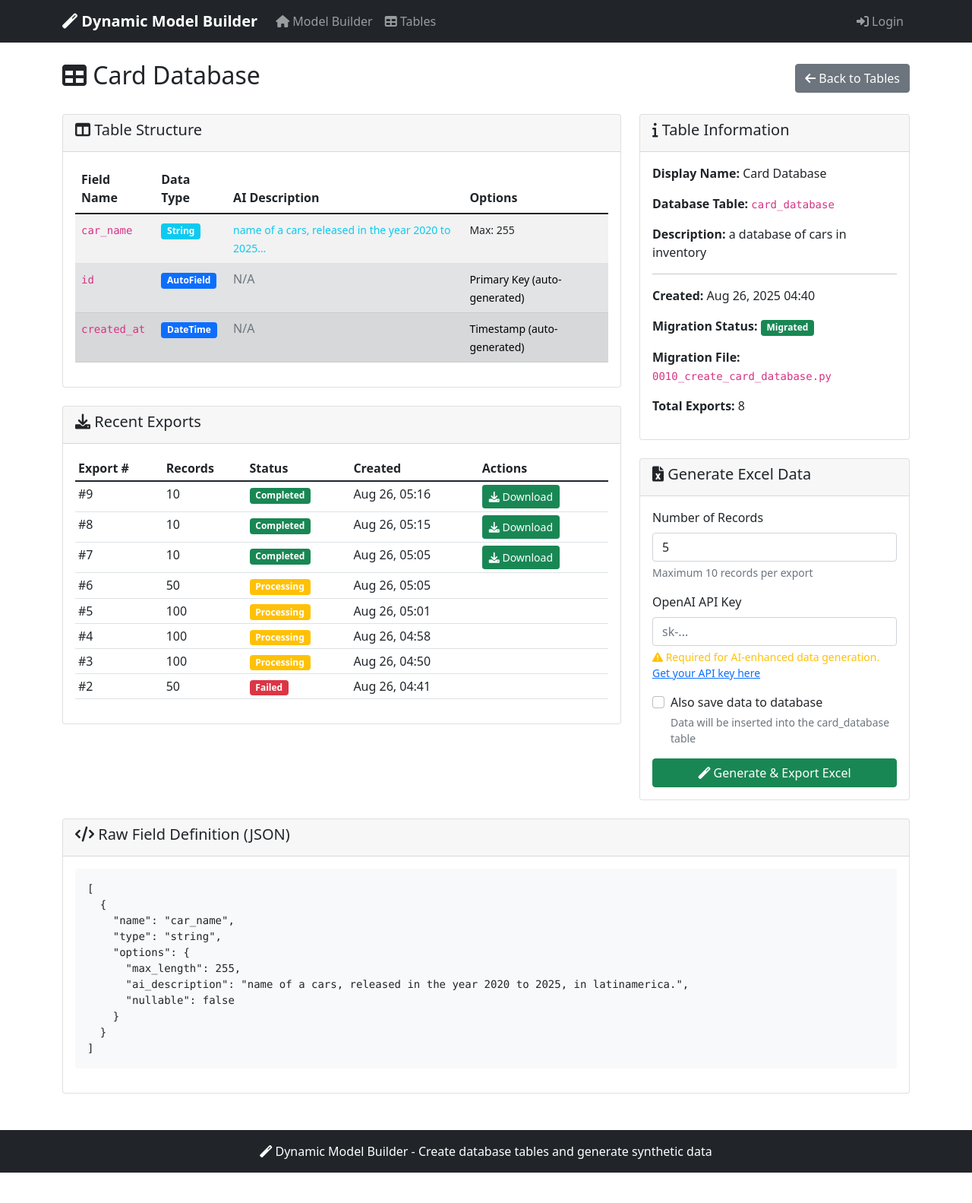
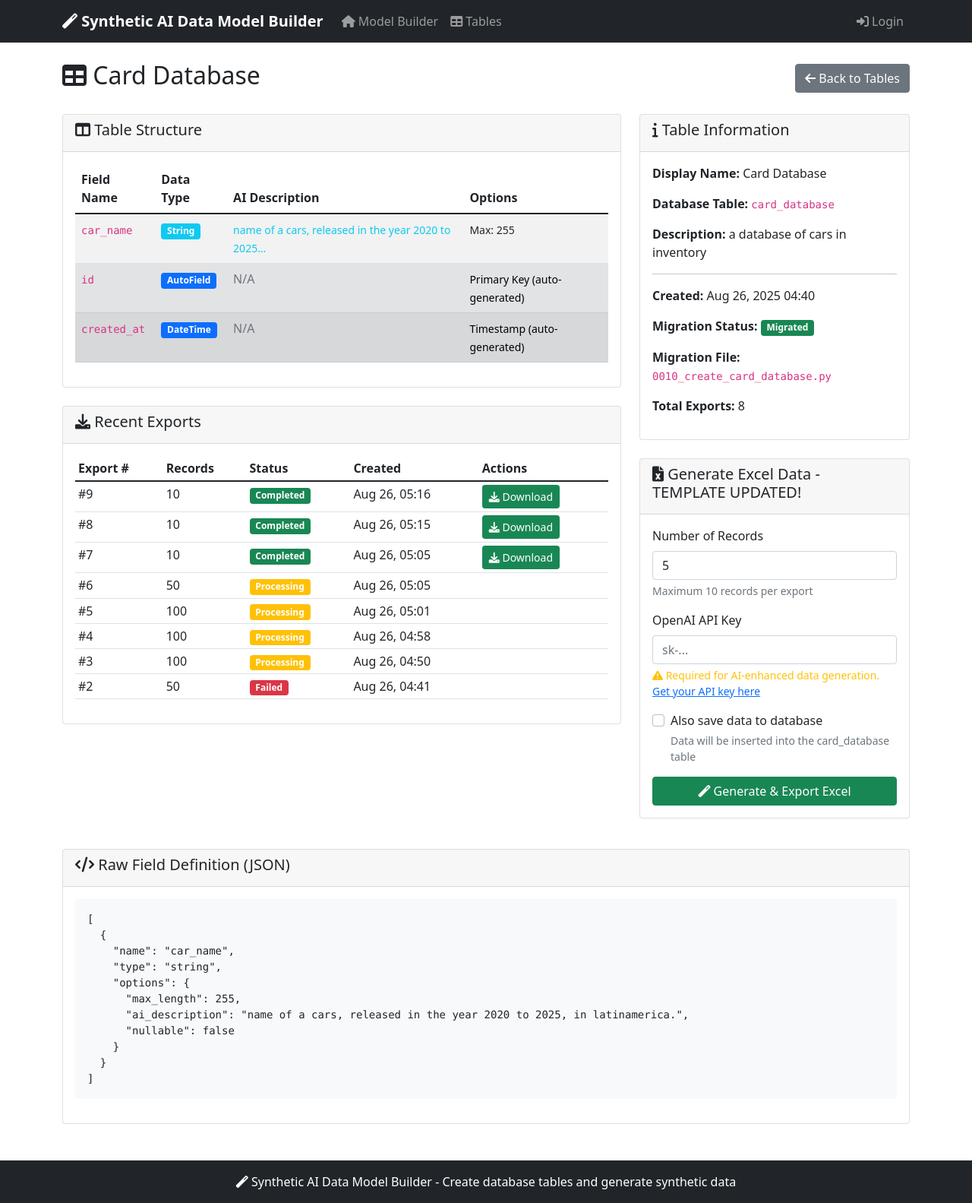
Before and after one commit to brandondelpozo/synthetic-data-ai, a Django app: page /table/6/ in a window 1280 px wide. Shown: the whole page at 76% size. Before the commit the page ends 1543 px from the top, so only its background shows below. Run offline with Django 5.2, Linux system fonts and the light colour scheme; data comes from the database, SQL or seed files in the repository; some libraries are stand-ins or nearby versions.

Commit message:
Update branding to 'Synthetic AI Data Model Builder' and fix progress bar button reset functionality

```diff
--- a/data_generator/templates/data_generator/base.html
+++ b/data_generator/templates/data_generator/base.html
@@ -3,7 +3,7 @@
 <head>
     <meta charset="UTF-8">
     <meta name="viewport" content="width=device-width, initial-scale=1.0">
-    <title>{% block title %}Dynamic Model Builder{% endblock %}</title>
+    <title>{% block title %}Synthetic AI Data Model Builder{% endblock %}</title>
     <link href="https://cdn.jsdelivr.net/npm/bootstrap@5.1.3/dist/css/bootstrap.min.css" rel="stylesheet">
     <link href="https://cdnjs.cloudflare.com/ajax/libs/font-awesome/6.0.0/css/all.min.css" rel="stylesheet">
     <style>
@@ -33,7 +33,7 @@
     <nav class="navbar navbar-expand-lg navbar-dark bg-dark">
         <div class="container">
             <a class="navbar-brand" href="{% url 'home' %}">
-                <i class="fas fa-magic"></i> Dynamic Model Builder
+                <i class="fas fa-magic"></i> Synthetic AI Data Model Builder
             </a>
             <button class="navbar-toggler" type="button" data-bs-toggle="collapse" data-bs-target="#navbarNav">
                 <span class="navbar-toggler-icon"></span>
@@ -91,7 +91,7 @@
     <footer class="bg-dark text-white text-center py-3 mt-5">
         <div class="container">
             <p class="mb-0">
-                <i class="fas fa-magic"></i> Dynamic Model Builder - Create database tables and generate synthetic data
+                <i class="fas fa-magic"></i> Synthetic AI Data Model Builder - Create database tables and generate synthetic data
             </p>
         </div>
     </footer>
--- a/data_generator/templates/data_generator/dynamic_table_detail.html
+++ b/data_generator/templates/data_generator/dynamic_table_detail.html
@@ -163,7 +163,7 @@
         {% if table_def.is_migrated %}
             <div class="card">
                 <div class="card-header">
-                    <h5><i class="fas fa-file-excel"></i> Generate Excel Data</h5>
+                    <h5><i class="fas fa-file-excel"></i> Generate Excel Data - TEMPLATE UPDATED!</h5>
                 </div>
                 <div class="card-body">
                     <form method="post" action="{% url 'generate_excel_data' table_def.id %}" id="excel-form">
@@ -183,8 +183,10 @@
                                     <strong>API Key Found in .env File!</strong>
                                     Using OPENAI_API_KEY from backend configuration. You can leave this field empty.
                                 </div>
+                               <!--
                                 <input type="password" class="form-control" id="openai_api_key" name="openai_api_key"
                                        placeholder="Leave empty to use environment variable (optional override)">
+                                       -->
                             {% else %}
                                 <input type="password" class="form-control" id="openai_api_key" name="openai_api_key"
                                        placeholder="sk-..." required>
@@ -215,9 +217,14 @@
                 </div>
             </div>
 
-            <!-- HTMX Progress Bar Container (below the Generate Excel Data card) -->
-            <div id="progress-container" class="mt-3" style="display: none;">
+            <!-- HTMX Progress Bar Container (below the Generate Excel Data card) - UPDATED -->
+            <div id="progress-container" class="mt-3">
                 <!-- Progress will be loaded here via HTMX -->
+                <div class="alert alert-info text-center" style="display: none;">
+                    <i class="fas fa-info-circle"></i>
+                    <strong>PROGRESS BAR IS NOW VISIBLE!</strong><br>
+                    This will be replaced with the actual progress bar when you click "Generate & Export Excel"
+                </div>
             </div>
         {% else %}
             <div class="card">
@@ -247,7 +254,7 @@
     </div>
 {% endif %}
 {% endblock %}
-
+{% block extra_js %}
 <style>
 /* Smooth progress bar transitions */
 .progress-bar {
@@ -265,8 +272,7 @@ document.addEventListener('DOMContentLoaded', function() {
         form.addEventListener('submit', function(e) {
             e.preventDefault(); // Prevent default form submission
 
-            // Show progress container immediately
-            progressContainer.style.display = 'block';
+            // Disable button and show processing state
             submitBtn.disabled = true;
             submitBtn.innerHTML = '<i class="fas fa-spinner fa-spin"></i> Processing...';
 
@@ -276,10 +282,26 @@ document.addEventListener('DOMContentLoaded', function() {
                 target: '#progress-container',
                 swap: 'innerHTML'
             });
+
+            // Fallback: Reset button after 30 seconds if no trigger is received
+            setTimeout(function() {
+                if (submitBtn.disabled) {
+                    console.log('Fallback: Resetting button after timeout');
+                    submitBtn.disabled = false;
+                    submitBtn.innerHTML = '<i class="fas fa-magic"></i> Generate & Export Excel';
+                }
+            }, 30000);
         });
 
-        // Listen for the 'done' event to show completion
-        document.body.addEventListener('htmx:trigger', function(event) {
+        // Listen for the 'done' and 'failed' events to show completion and reset button
+        progressContainer.addEventListener('htmx:trigger', function(event) {
+            console.log('HTMX trigger received:', event.detail.name);
+            if (event.detail.name === 'done' || event.detail.name === 'failed') {
+                console.log('Resetting button...');
+                // Reset button to original state
+                submitBtn.disabled = false;
+                submitBtn.innerHTML = '<i class="fas fa-magic"></i> Generate & Export Excel';
+
                 if (event.detail.name === 'done') {
                     const exportId = event.detail.elt.dataset.exportId;
                     if (exportId) {
@@ -289,7 +311,20 @@ document.addEventListener('DOMContentLoaded', function() {
                         });
                     }
                 }
+            }
+        });
+
+        // Also listen for HTMX completion events
+        progressContainer.addEventListener('htmx:afterRequest', function(event) {
+            console.log('HTMX afterRequest event:', event.detail);
+            // Check if the response contains a download link (indicating completion)
+            if (event.detail.xhr.responseText.includes('Download Excel File')) {
+                console.log('Download link detected, resetting button...');
+                submitBtn.disabled = false;
+                submitBtn.innerHTML = '<i class="fas fa-magic"></i> Generate & Export Excel';
+            }
         });
     }
 });
 </script>
+{% endblock %}
--- a/data_generator/templates/data_generator/home.html
+++ b/data_generator/templates/data_generator/home.html
@@ -20,7 +20,7 @@
                 </div>
                 <div class="col-md-6">
                     <a class="btn btn-outline-light btn-lg mb-2" href="{% url 'model_builder' %}">
-                        <i class="fas fa-magic"></i> Dynamic Model Builder
+                        <i class="fas fa-magic"></i> Synthetic AI Data Model Builder
                     </a>
                 </div>
             </div>
@@ -77,7 +77,7 @@
                 <ol>
                     <li class="mb-2">
                         <strong>Create a Schema or Dynamic Table</strong><br>
-                        <small class="text-muted">Use JSON schema or the Dynamic Model Builder</small>
+                        <small class="text-muted">Use JSON schema or the Synthetic AI Data Model Builder</small>
                     </li>
                     <li class="mb-2">
                         <strong>Generate Data</strong><br>
--- a/data_generator/templates/data_generator/model_builder.html
+++ b/data_generator/templates/data_generator/model_builder.html
@@ -1,12 +1,12 @@
 {% extends 'data_generator/base.html' %}
 
-{% block title %}Dynamic Model Builder{% endblock %}
+{% block title %}Synthetic AI Data Model Builder{% endblock %}
 
 {% block content %}
 <div class="row">
     <div class="col-12">
         <div class="d-flex justify-content-between align-items-center mb-4">
-            <h2><i class="fas fa-magic"></i> Dynamic Model Builder</h2>
+            <h2><i class="fas fa-magic"></i> Synthetic AI Data Model Builder</h2>
             <a href="{% url 'dynamic_table_list' %}" class="btn btn-secondary">
                 <i class="fas fa-list"></i> View All Tables
             </a>
```
Lines whose indentation alone changed are shown as unchanged.
